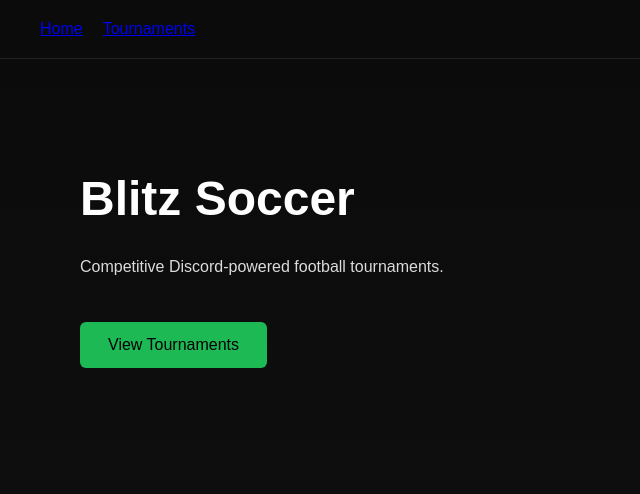
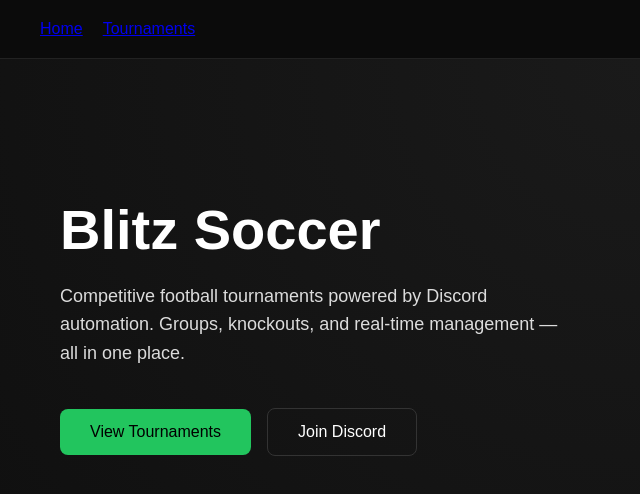
Before and after one commit to ashunium/blitz-soccer, a Next.js app: page / in a window 1280 px wide. Shown: the top 494 px of the page, without its empty margins (0-640 px from the left). Built offline with nearby package versions, Linux system fonts and the light colour scheme.

Commit message:
Update styling and content on Home page

```diff
--- a/app/page.js
+++ b/app/page.js
@@ -1,28 +1,57 @@
 export default function Home() {
   return (
     <main style={{
-      padding: "80px",
       minHeight: "100vh",
-      background: "linear-gradient(180deg, #0b0b0b, #121212)"
+      padding: "100px 60px",
+      background: "radial-gradient(circle at top, #1a1a1a, #0b0b0b)"
     }}>
-      <h1 style={{ fontSize: "48px" }}>Blitz Soccer</h1>
-      <p style={{ maxWidth: "500px", opacity: 0.85 }}>
-        Competitive Discord-powered football tournaments.
+      <h1 style={{
+        fontSize: "56px",
+        fontWeight: "700",
+        marginBottom: "20px"
+      }}>
+        Blitz Soccer
+      </h1>
+
+      <p style={{
+        maxWidth: "520px",
+        fontSize: "18px",
+        lineHeight: "1.6",
+        opacity: 0.85
+      }}>
+        Competitive football tournaments powered by Discord automation.
+        Groups, knockouts, and real-time management — all in one place.
       </p>
 
+      <div style={{ marginTop: "40px" }}>
         <a href="/tournaments">
           <button style={{
-          padding: "14px 28px",
-          marginTop: "30px",
+            padding: "14px 30px",
             fontSize: "16px",
-          background: "#1db954",
+            background: "#22c55e",
             border: "none",
-          borderRadius: "6px",
-          cursor: "pointer"
+            borderRadius: "8px",
+            cursor: "pointer",
+            marginRight: "16px"
           }}>
             View Tournaments
           </button>
         </a>
+
+        <a href="https://discord.gg/YOUR_INVITE" target="_blank">
+          <button style={{
+            padding: "14px 30px",
+            fontSize: "16px",
+            background: "transparent",
+            border: "1px solid #333",
+            color: "white",
+            borderRadius: "8px",
+            cursor: "pointer"
+          }}>
+            Join Discord
+          </button>
+        </a>
+      </div>
     </main>
   );
 }
```
Lines whose indentation alone changed are shown as unchanged.
